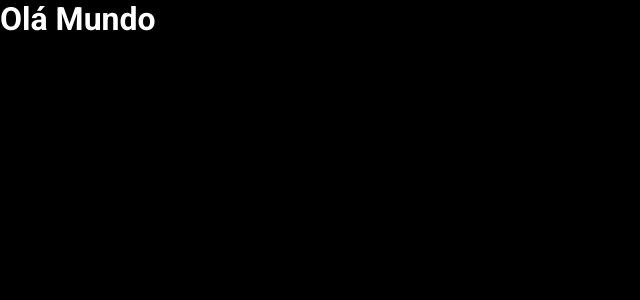
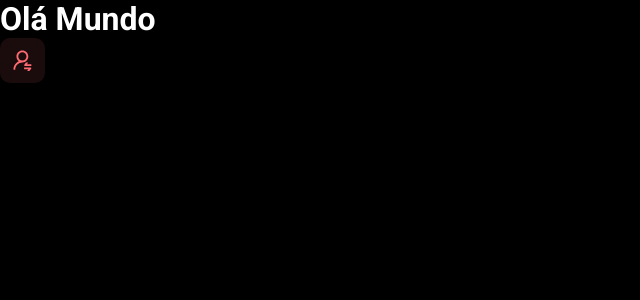
Before and after one commit to 531988/spring_react, a React (Vite) app in the folder frontend/: page / in a window 1280 px wide. Shown: the top 300 px of the page, without its empty margins (0-640 px from the left). Built offline with nearby package versions, Linux system fonts and the light colour scheme.

Commit message:
First Components

```diff
--- a/frontend/src/App.tsx
+++ b/frontend/src/App.tsx
@@ -1,6 +1,12 @@
+import NotificationButton from "./Components/NotificationButton"
+
 function App() {
 return (
+<>
+
  <h1>Olá Mundo</h1>
+ <NotificationButton />
+ </>
 )
 }
 
--- /dev/null
+++ b/frontend/src/Components/NotificationButton/index.tsx
@@ -0,0 +1,14 @@
+import icon from '../../assets/img/notification-icon.svg'
+
+import './styles.css'
+
+function NotificationButton() {
+
+    return (
+        <div className="dsmeta-red-btn">
+            <img src={icon} alt="Notificar" />
+        </div>
+    )
+}
+
+export default NotificationButton
--- /dev/null
+++ b/frontend/src/Components/NotificationButton/styles.css
@@ -0,0 +1,13 @@
+.dsmeta-red-btn {
+    height: 45px;
+    width: 45px;
+    border-radius: 10px;
+    background: rgba(255, 107, 114, 0.1);
+    display: flex;
+    align-items: center;
+    justify-content: center;
+}
+
+.dsmeta-red-btn img {
+    width: 19px;
+}
```
Also changed, not shown: frontend/src/assets/img/notification-icon.png (added), frontend/src/assets/img/notification-icon.svg (added).
